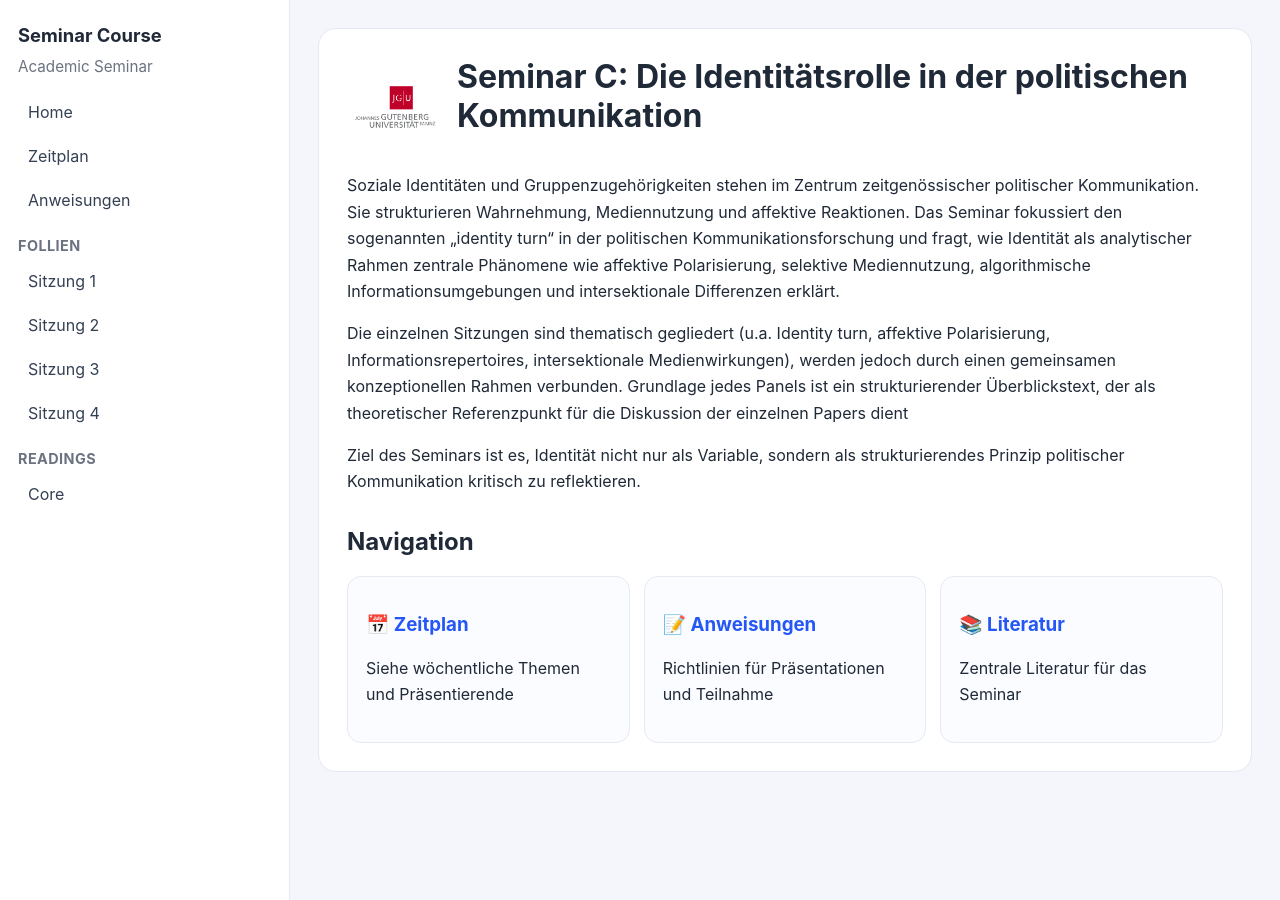
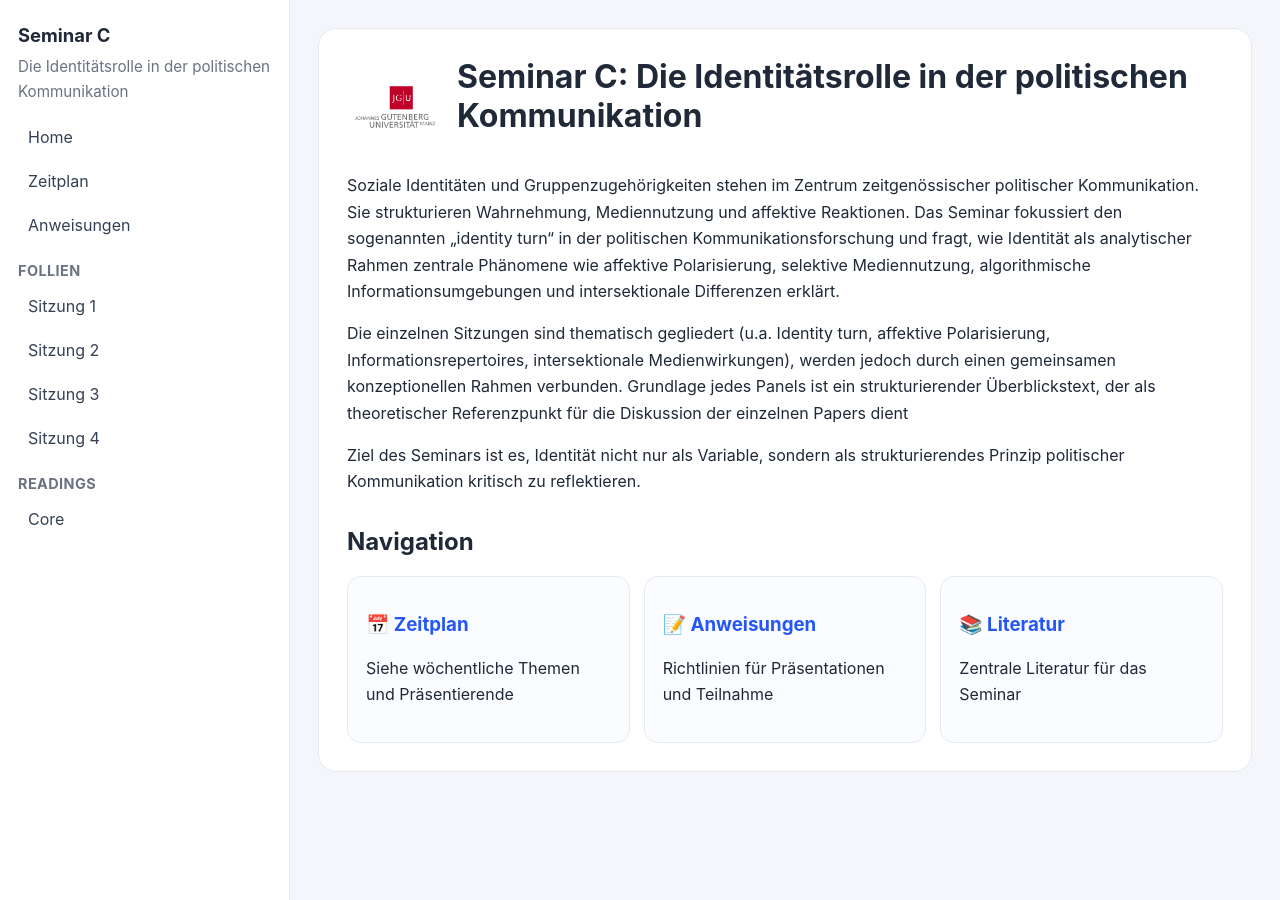
Before and after one commit to bellasgon/SeminarC_Sommer, a Jekyll site: the page built from index.md, in a window 1280 px wide. Built offline with Jekyll 4.4.1, drawn with Linux system fonts in a browser that asks for light colours.

Commit message:
Update _config.yml

```diff
--- a/_config.yml
+++ b/_config.yml
@@ -1,5 +1,5 @@
-title: Seminar Course
-description: Academic Seminar
+title: Seminar C
+description: Die Identitätsrolle in der politischen Kommunikation
 
 # GitHub Pages:
 # - user/organization site => baseurl: ""
```
